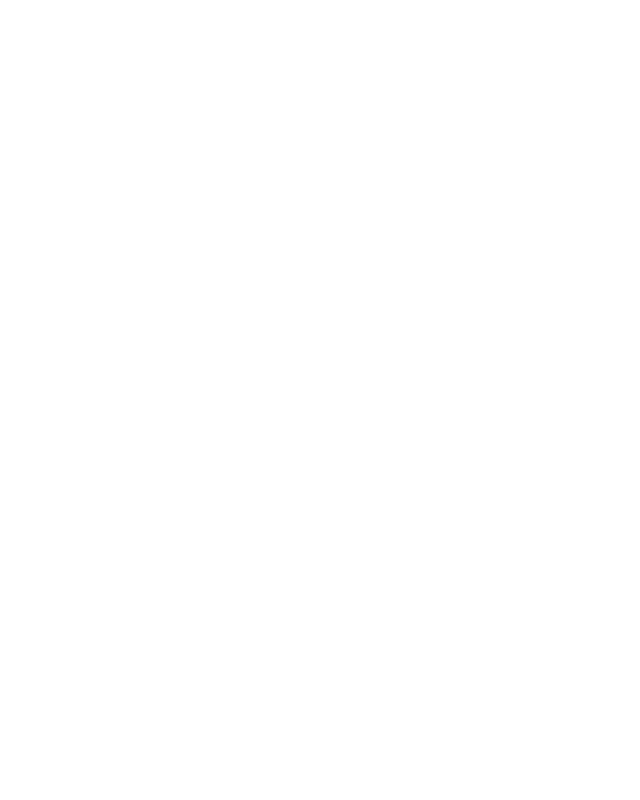
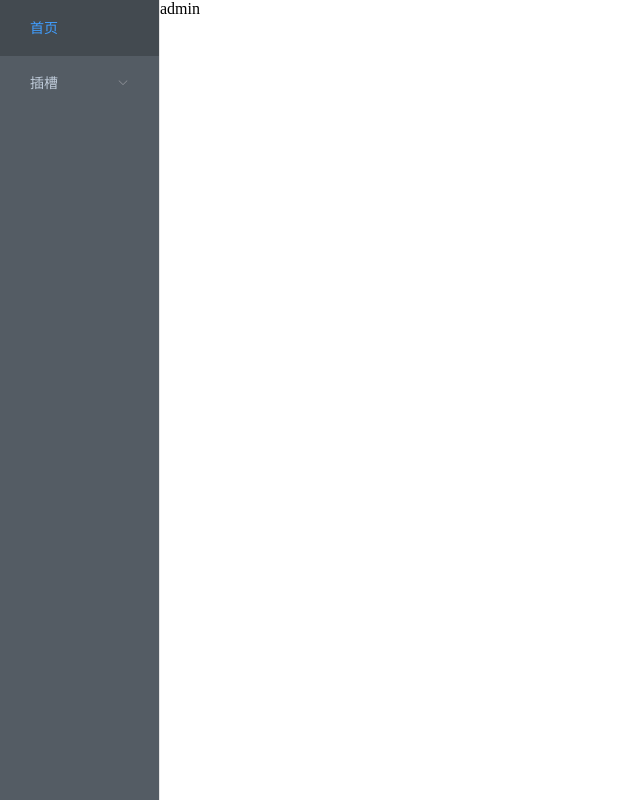
Before and after one commit to myweiwei/vue-, a Vue app in the folder vue/: page /#/index in a window 1280 px wide. Shown: the whole page, without its empty margins (0-640 px from the left). Built offline with nearby package versions, Linux system fonts and the light colour scheme; a small style sheet from the web is missing.

Commit message:
结合element实现左侧导航

```diff
--- a/vue/index.html
+++ b/vue/index.html
@@ -3,6 +3,7 @@
   <head>
     <meta charset="utf-8">
     <meta name="viewport" content="width=device-width,initial-scale=1.0">
+    <link rel="stylesheet" href="//at.alicdn.com/t/font_1782562_spwh0cmbfaf.css">
     <title>vue</title>
   </head>
   <body>
--- a/vue/package.json
+++ b/vue/package.json
@@ -11,6 +11,7 @@
     "build": "node build/build.js"
   },
   "dependencies": {
+    "element-ui": "^2.13.1",
     "node-sass": "^4.14.0",
     "vue": "^2.5.2",
     "vue-router": "^3.0.1"
--- a/vue/src/App.vue
+++ b/vue/src/App.vue
@@ -6,9 +6,12 @@
 
 <script>
 export default {
-  name: 'App'
+  name: 'App',
 }
 </script>
 
 <style>
+  #app {
+    height:100%;
+  }
 </style>
--- /dev/null
+++ b/vue/src/assets/css/common.css
@@ -0,0 +1,7 @@
+* {
+    padding:0;
+    margin:0;
+}
+html,body {
+    height: 100%;
+}
--- a/vue/src/main.js
+++ b/vue/src/main.js
@@ -3,9 +3,12 @@
 import Vue from 'vue'
 import App from './App'
 import router from './router'
-
+import ElementUI from 'element-ui'
+import 'element-ui/lib/theme-chalk/index.css';
+import './assets/css/common.css';
 Vue.config.productionTip = false
-
+router.push('/index')
+Vue.use(ElementUI);
 /* eslint-disable no-new */
 new Vue({
   el: '#app',
--- a/vue/src/router/index.js
+++ b/vue/src/router/index.js
@@ -1,20 +1,33 @@
 import Vue from 'vue'
 import Router from 'vue-router'
+import Home from '@/views/Home.vue'
 import index from '@/views/index.vue'
 import slottest from '@/views/slottest/index.vue'
+import slotmenu from '@/views/slottest/temp2/index.vue'
 Vue.use(Router)
 
 export default new Router({
   routes: [
     {
       path: '/',
-      name: 'index',
-      component: index
+      component: Home,
+      leaf:true,
+      name:'首页',
+      icon:'iconshouye',
+      children: [
+        {path: '/index', component: index, name: '首页'},
+      ]
     },
     {
-      path: '/slottest',
-      name: 'slottest',
-      component: slottest
-    }
+      path: '/',
+      component: Home,
+      leaf:false,
+      icon:'iconshezhiluojicaowei',
+      name:'插槽',
+      children: [
+        {path: '/slottest', component: slottest, name: '插槽1'},
+        {path:'/slotmenu',component:slotmenu,name:'插槽2'}
+      ]
+    },
   ]
 })
--- /dev/null
+++ b/vue/src/views/Home.vue
@@ -0,0 +1,80 @@
+<template>
+  <div class='home'>
+    <el-row justify="center">
+        <el-col :span='3'>
+            <el-menu
+            default-active="2"
+            class="el-menu-vertical-demo"
+            background-color="#545c64"
+            text-color="rgb(191, 203, 217)"
+            router
+            unique-opened
+            active-text-color="rgb(64, 158, 255)"
+            :default-active="$route.path"
+            @open="handleOpen"
+            @close="handleClose">
+                <template v-for="(item,index) in $router.options.routes" v-key='item.path'>
+                    <el-submenu :index="index+''" v-if="!item.leaf">
+                        <template slot="title"><i :class="'iconfont '+item.icon"></i>{{item.name}}</template>
+                        <el-menu-item  v-for='(child,index) in item.children' :index='child.path' :key='index'>
+                            <template slot="title">
+                                <span>{{child.name}}</span>
+                            </template>
+                        </el-menu-item>
+                    </el-submenu>
+                    <el-menu-item :index='item.children[0].path' v-if="item.leaf">
+                        <template slot="title">
+                            <i :class="'iconfont '+item.icon"></i>
+                            <span>{{item.name}}</span>
+                        </template>
+                    </el-menu-item>
+                </template>
+            </el-menu>
+        </el-col>
+        <el-col :span='21'>
+            <router-view></router-view>
+        </el-col>
+    </el-row>
+  </div>
+</template>
+
+<script>
+export default {
+  name: '',
+  data(){
+    return {
+        navTitle:""
+    }
+  },
+  mounted(){
+  },
+  methods:{
+    handleOpen(key, keyPath) {
+        console.log(key, keyPath);
+    },
+    handleClose(key, keyPath) {
+        console.log(key, keyPath);
+    }
+  },
+  watch: {
+  },
+}
+</script>
+
+<style lang='scss'>
+    .el-submenu .el-menu-item {
+        min-width: 150px;
+    }
+    .home {
+        height:100%;
+        .el-row {
+            height:100%;
+            .el-col,.el-menu {
+                height:100%;
+            }
+        }
+    }
+    .el-menu-item i,.el-submenu__title i {
+        margin-right:10px;
+    }
+</style>
--- a/vue/src/views/slottest/temp2/index.vue
+++ b/vue/src/views/slottest/temp2/index.vue
@@ -0,0 +1,5 @@
+<template>
+    <div>
+        插槽二级菜单
+    </div>
+</template>
```
Also changed, not shown: 1 other file (tests, documents, lock files or other folders).
